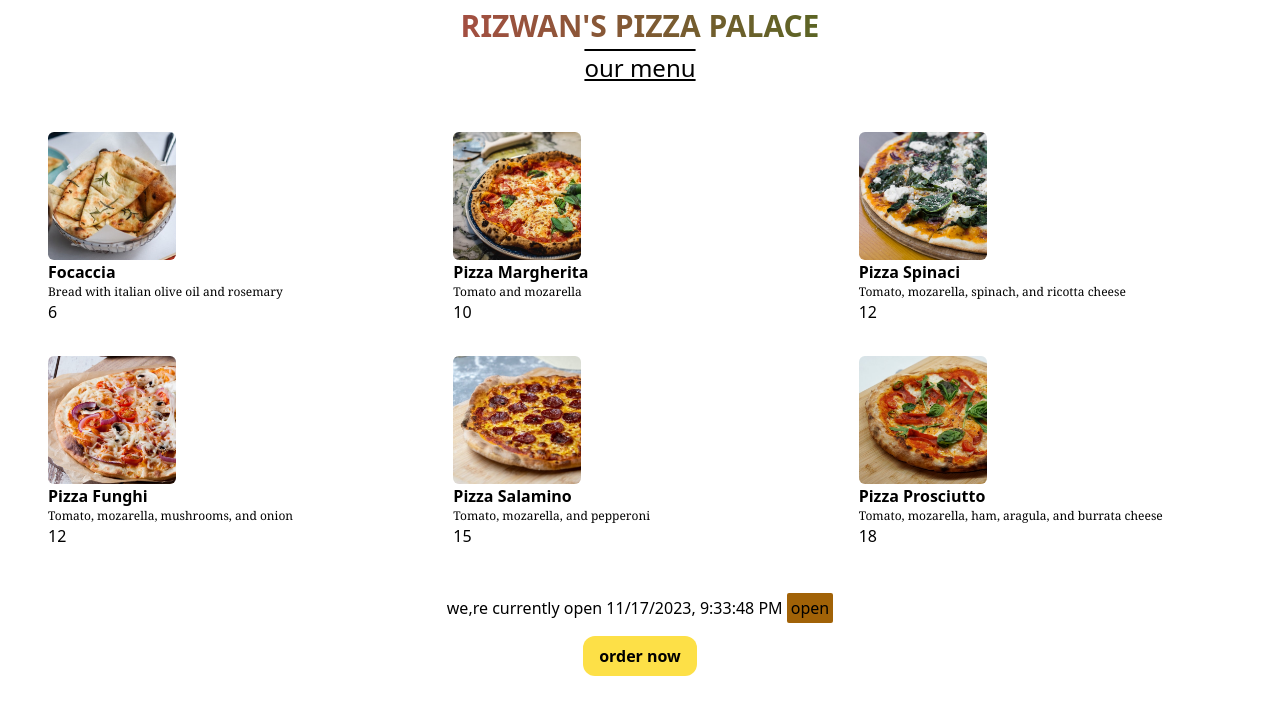
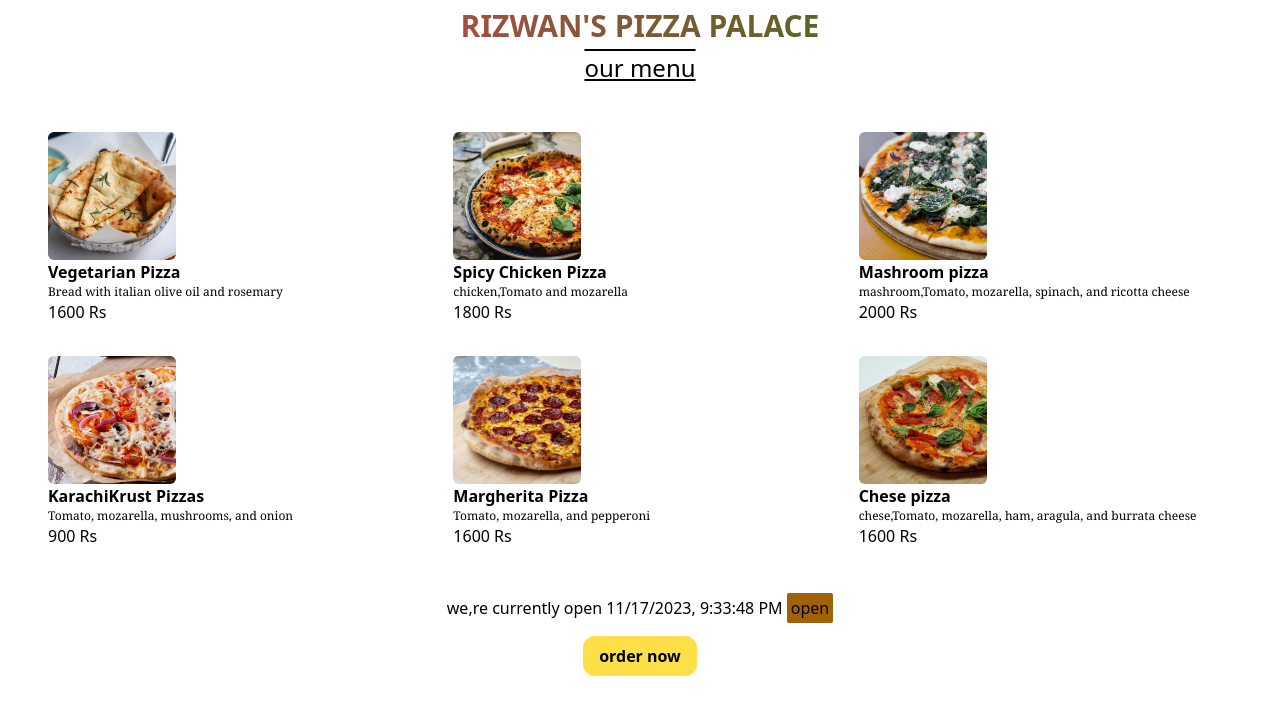
Before and after one commit to rizwan-signon/simple-pizza-shop-UI, a React (Vite) app: page / in a window 1280 px wide. Shown: the top 714 px of the page. Built offline with nearby package versions, Linux system fonts and the light colour scheme.

Commit message:
the names of pizzas are converted to pakistani pizza brands

```diff
--- a/src/Pizza.jsx
+++ b/src/Pizza.jsx
@@ -2,44 +2,44 @@ import React from "react";
 
 const pizzaData = [
   {
-    name: "Focaccia",
+    name: "Vegetarian Pizza",
     ingredients: "Bread with italian olive oil and rosemary",
-    price: 6,
+    price: "1600 Rs",
     photoName: "pizzas/focaccia.jpg",
     soldOut: false,
   },
   {
-    name: "Pizza Margherita",
-    ingredients: "Tomato and mozarella",
-    price: 10,
+    name: "Spicy Chicken Pizza",
+    ingredients: "chicken,Tomato and mozarella",
+    price: "1800 Rs",
     photoName: "pizzas/margherita.jpg",
     soldOut: false,
   },
   {
-    name: "Pizza Spinaci",
-    ingredients: "Tomato, mozarella, spinach, and ricotta cheese",
-    price: 12,
+    name: "Mashroom pizza",
+    ingredients: "mashroom,Tomato, mozarella, spinach, and ricotta cheese",
+    price: "2000 Rs",
     photoName: "pizzas/spinaci.jpg",
     soldOut: false,
   },
   {
-    name: "Pizza Funghi",
+    name: "KarachiKrust Pizzas",
     ingredients: "Tomato, mozarella, mushrooms, and onion",
-    price: 12,
+    price: "900 Rs",
     photoName: "pizzas/funghi.jpg",
     soldOut: false,
   },
   {
-    name: "Pizza Salamino",
+    name: "Margherita Pizza",
     ingredients: "Tomato, mozarella, and pepperoni",
-    price: 15,
+    price: "1600 Rs",
     photoName: "pizzas/salamino.jpg",
     soldOut: true,
   },
   {
-    name: "Pizza Prosciutto",
-    ingredients: "Tomato, mozarella, ham, aragula, and burrata cheese",
-    price: 18,
+    name: "Chese pizza",
+    ingredients: "chese,Tomato, mozarella, ham, aragula, and burrata cheese",
+    price: "1600 Rs",
     photoName: "pizzas/prosciutto.jpg",
     soldOut: false,
   },
```
